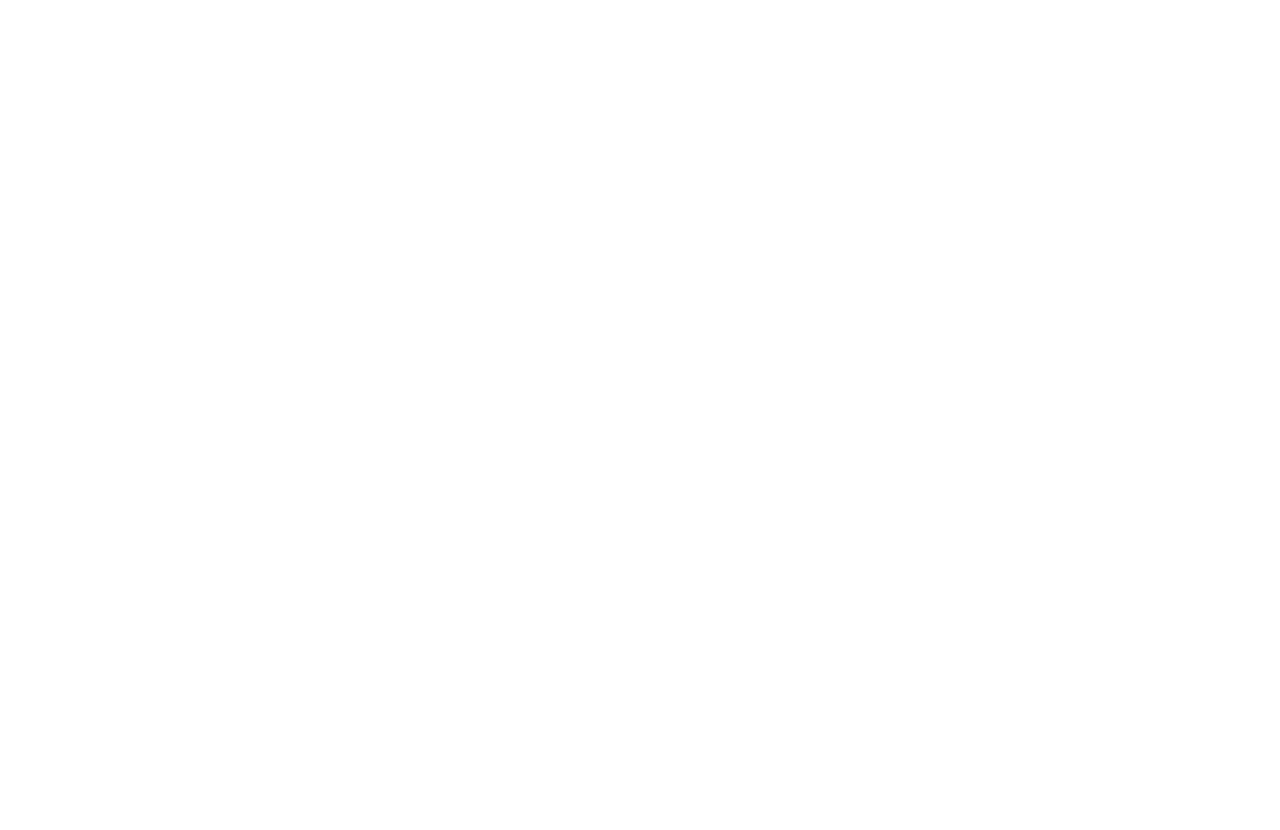
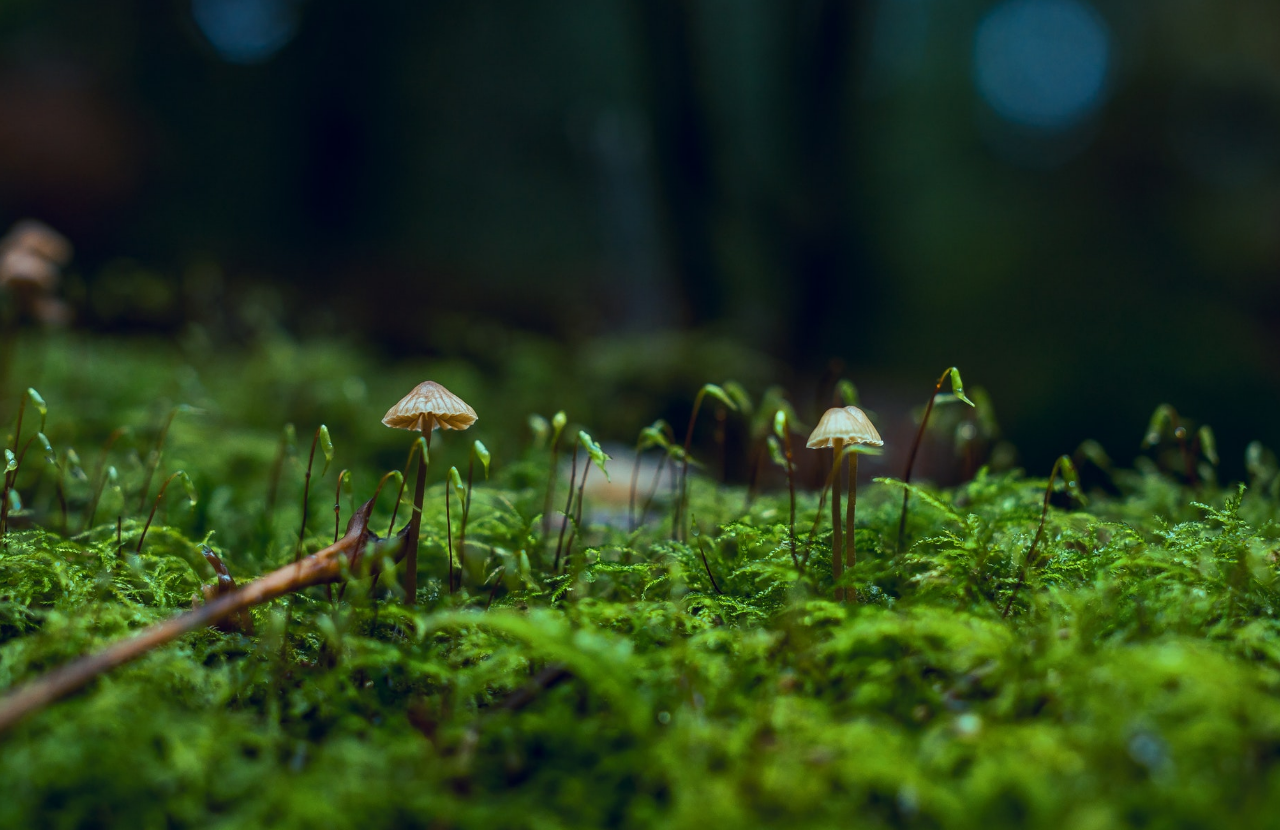
Before and after one commit to hrmax10/Practice-Projects, a plain HTML site: page index.html in a window 1280 px wide. Shown: the top 830 px of the page. Drawn offline with Linux system fonts and the light colour scheme.

Commit message:
Update style.css

```diff
--- a/style.css
+++ b/style.css
@@ -14,7 +14,7 @@ body{
 
 }
 .bg{
-    background: url(../images/bg.jpg) no-repeat center center/cover;
+    background: url(bg.jpg) no-repeat center center/cover;
     position: absolute;
     top: -30;
     left: -30;
```
